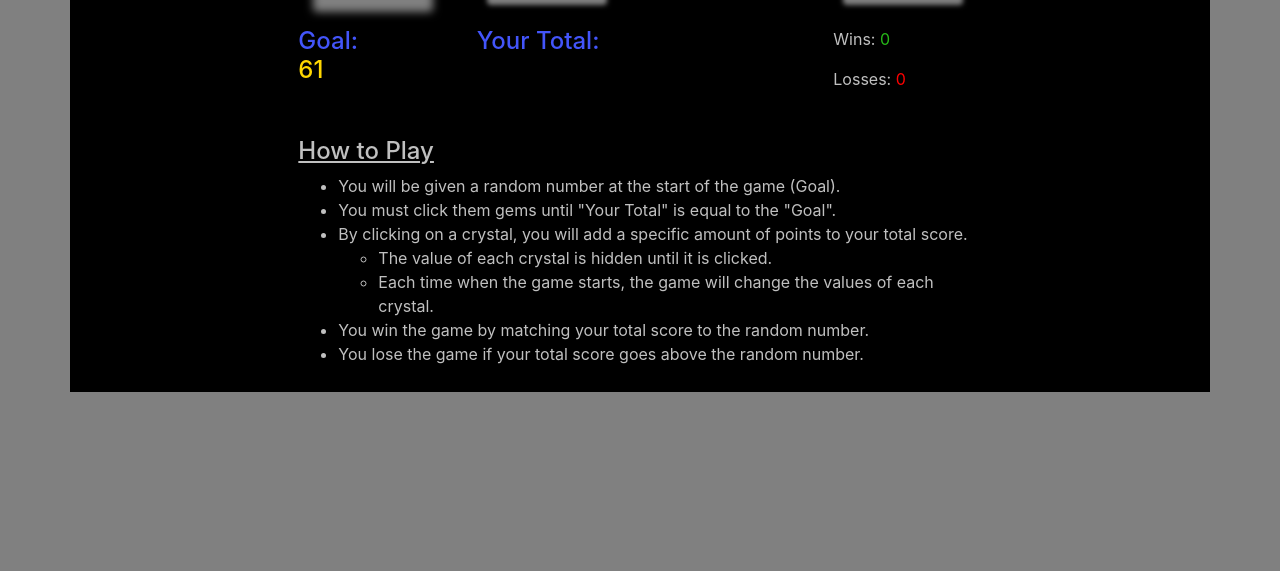
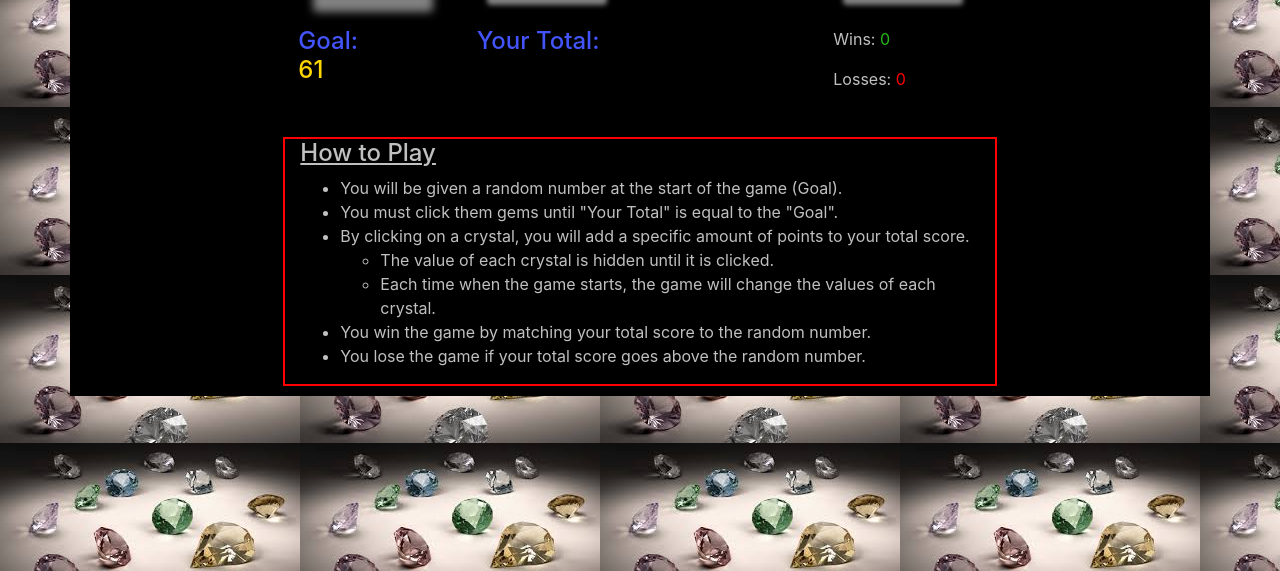
Before and after one commit to rtonn/unit-4-game, a plain HTML site: page index.html in a window 1280 px wide. Shown: the part 229-800 px from the top of the page. Drawn offline with nearby package versions, Linux system fonts and the light colour scheme.

Commit message:
homework draft

```diff
--- a/assets/css/style.css
+++ b/assets/css/style.css
@@ -1,6 +1,6 @@
 
 body {
-    background-color: gray;
+    background: url('../images/bg2.jpg');
 }
 
 .container {
@@ -42,6 +42,12 @@ body {
     color: red;
 }
 
+
+#instructions{
+border: 2px solid red;
+}
+
+
 #image1{
     border: 3px solid #000;
     height: 120px;
```
Also changed, not shown: assets/images/bg2.jpg (added).
